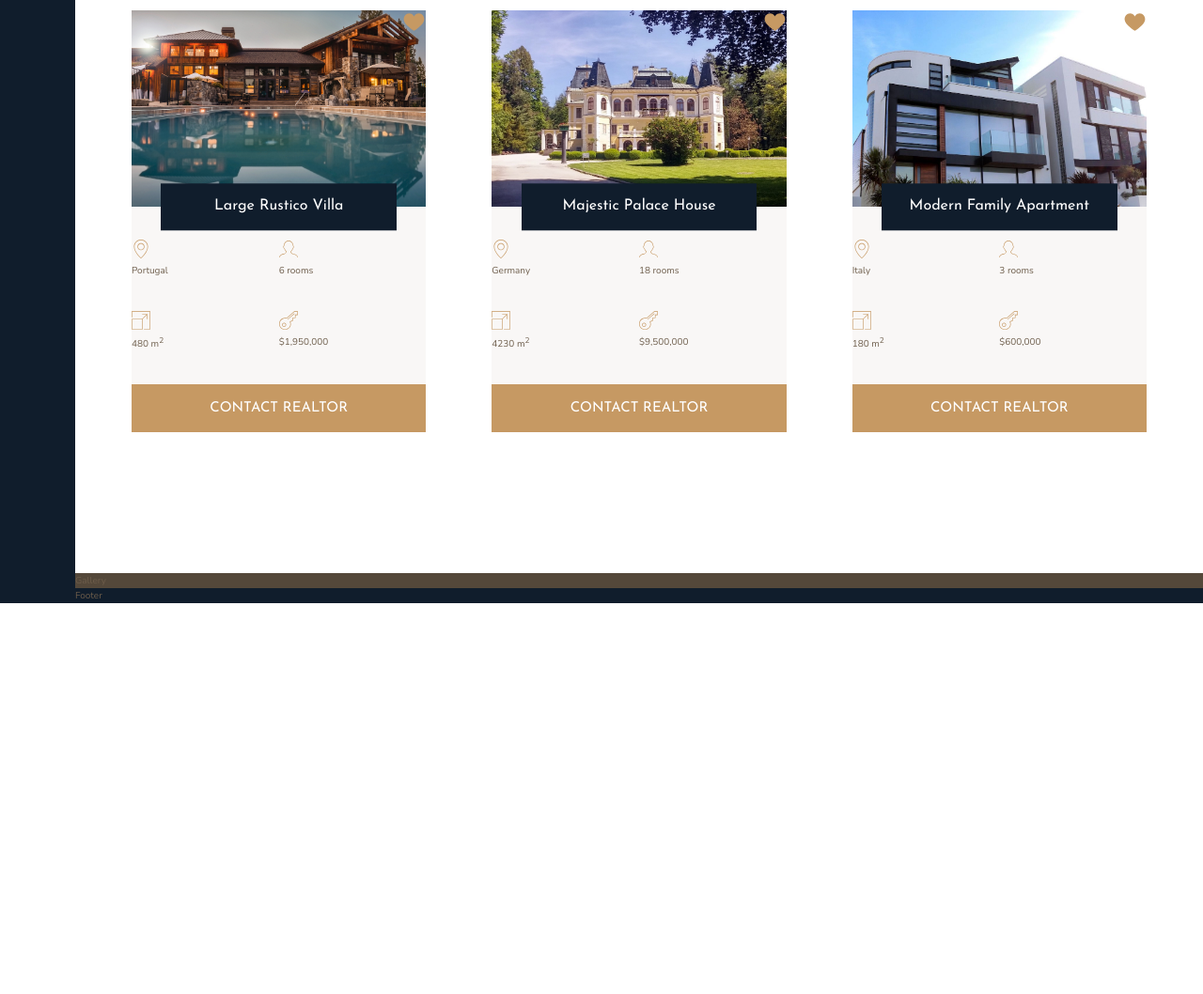
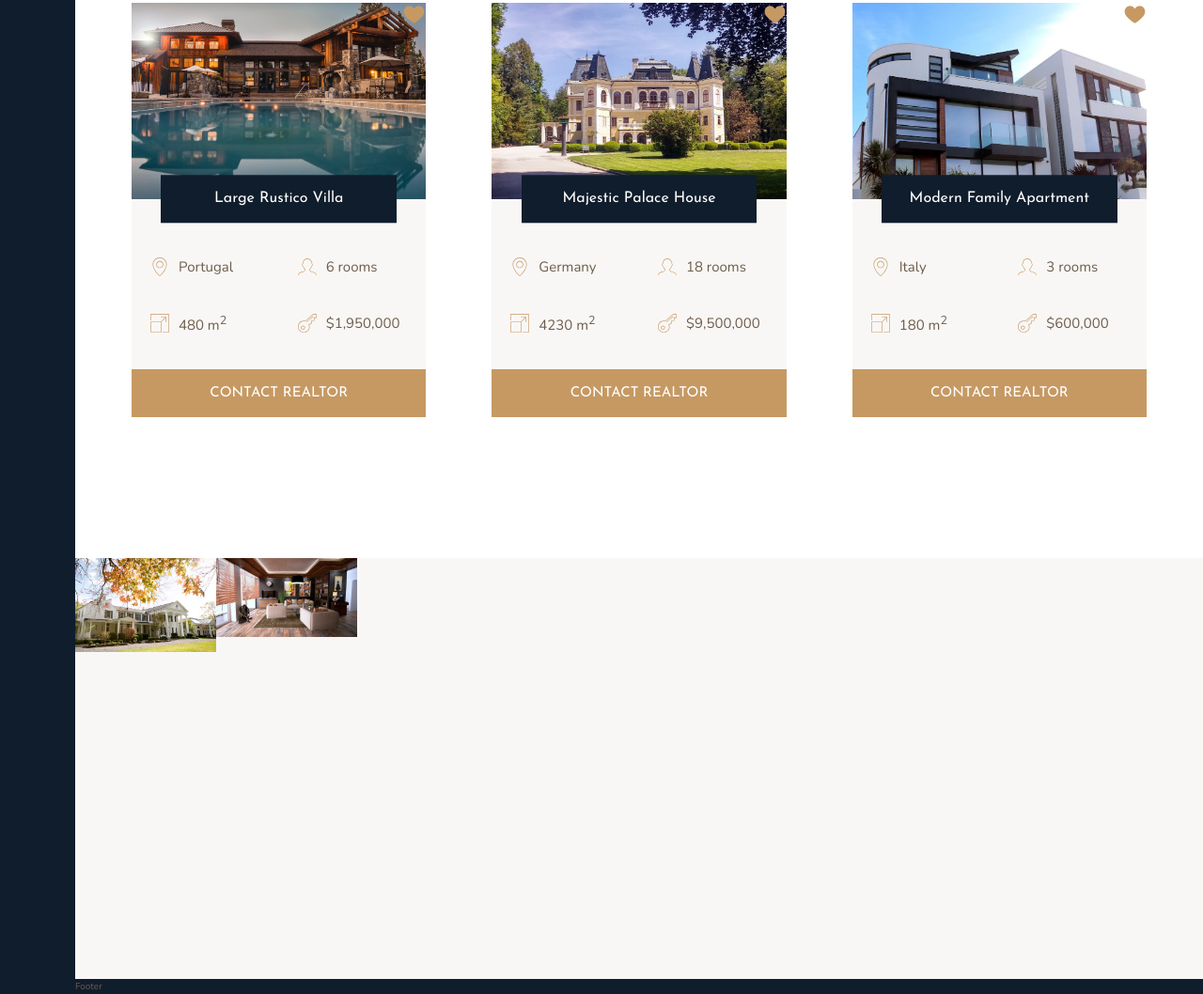
Before and after one commit to TimeBandit/advanced-sass-natours, a website: page nexter/index.html in a window 1280 px wide. Shown: the part 2325-3383 px from the top of the page at 94% size. Before the commit the page ends 2967 px from the top, so only its background shows below. Drawn offline with nearby package versions, Linux system fonts and the light colour scheme.

Commit message:
gallery work

```diff
--- a/nexter/index.html
+++ b/nexter/index.html
@@ -301,7 +301,10 @@
 				<button class="btn home__btn">Contact realtor</button>
 			</div>
 		</section>
-		<section class="gallery">Gallery</section>
+		<section class="gallery">
+			<img src="img/gal-1.jpeg" alt="Gallery 1" class="gallery__img" />
+			<img src="img/gal-2.jpeg" alt="Gallery 1" class="gallery__img" />
+		</section>
 		<footer class="footer">Footer</footer>
 	</body>
 </html>
--- a/nexter/sass/_gallery.scss
+++ b/nexter/sass/_gallery.scss
@@ -1,4 +1,14 @@
 .gallery {
-	background-color: $color-grey-dark-1;
-	grid-column: full-start / full-end;
+	background-color: $color-grey-light-1;
+	grid-column: full-start / full-end; // span the fill width
+
+	display: grid;
+	grid-template-columns: repeat(8, 1fr);
+	grid-template-rows: repeat(7, 5vw); // using the vw to maintain image aspect ratio
+
+	&__img {
+		object-fit: cover;
+		width: 100%;
+		// height: 100%;
+	}
 }
--- a/nexter/sass/_homes.scss
+++ b/nexter/sass/_homes.scss
@@ -50,40 +50,27 @@
 		z-index: 1;
 	}
 
-	&__location {
+	&__location,
+	&__rooms {
+		margin-top: 2.5rem;
+	}
+
+	&__location,
+	&__rooms,
+	&__area,
+	&__price {
+		font-size: 1.5rem;
+		margin-left: 2rem;
+		display: flex; // to bring them side-by-side
+		align-items: center;
 		svg {
 			fill: $color-primary;
 			height: 2rem;
 			width: 2rem;
+			margin-right: 1rem;
 		}
 	}
 
-	&__rooms {
-		svg {
-			fill: $color-primary;
-			height: 2rem;
-			width: 2rem;
-		}
-	}
-
-	&__area {
-		svg {
-			fill: $color-primary;
-			height: 2rem;
-			width: 2rem;
-		}
-	}
-
-	&__price {
-		svg {
-			fill: $color-primary;
-			height: 2rem;
-			width: 2rem;
-		}
-
-		p {
-		}
-	}
 	&__btn {
 		grid-column: 1 / -1;
 	}
```
Also changed, not shown: nexter/css/style.css.
